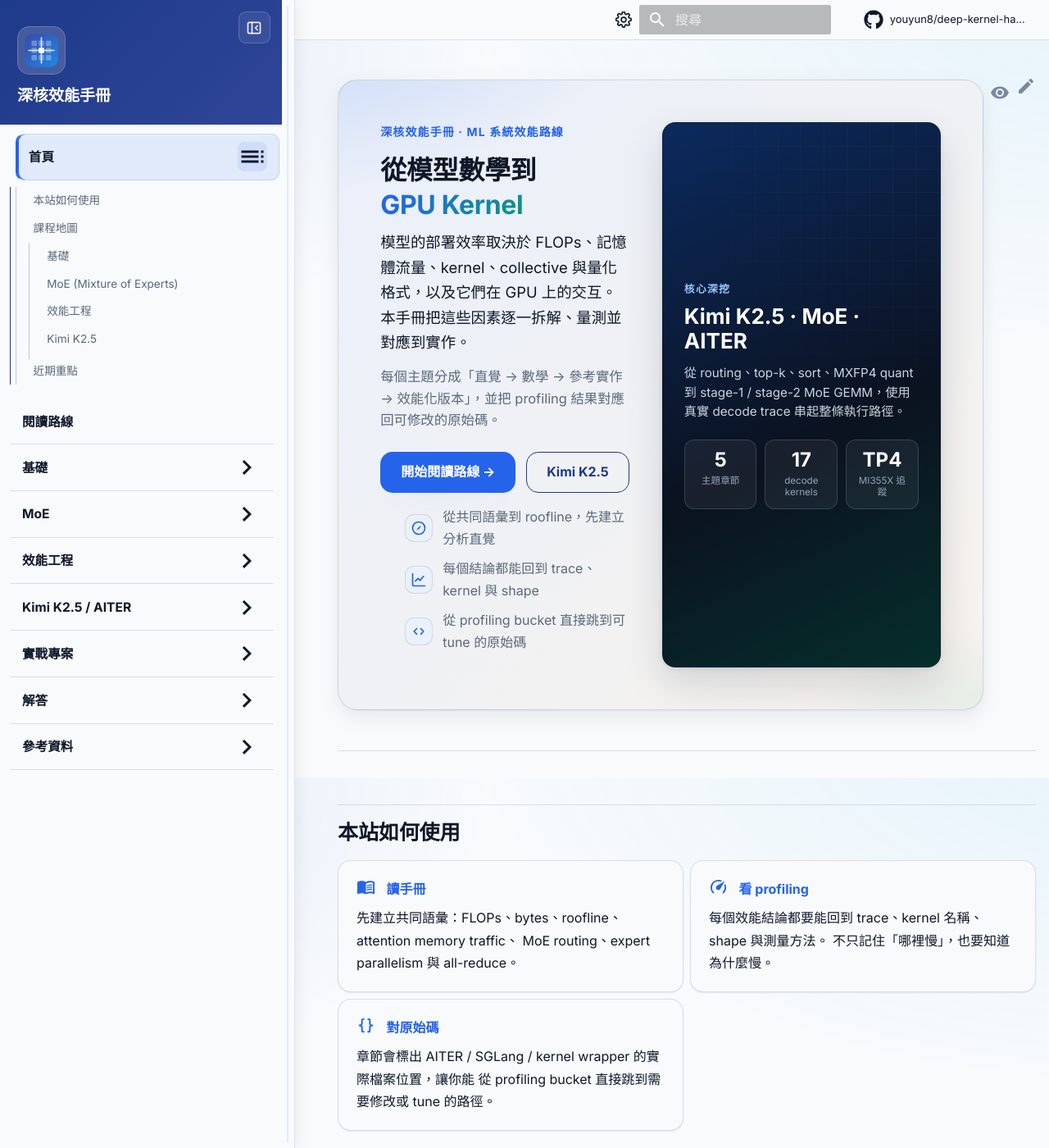
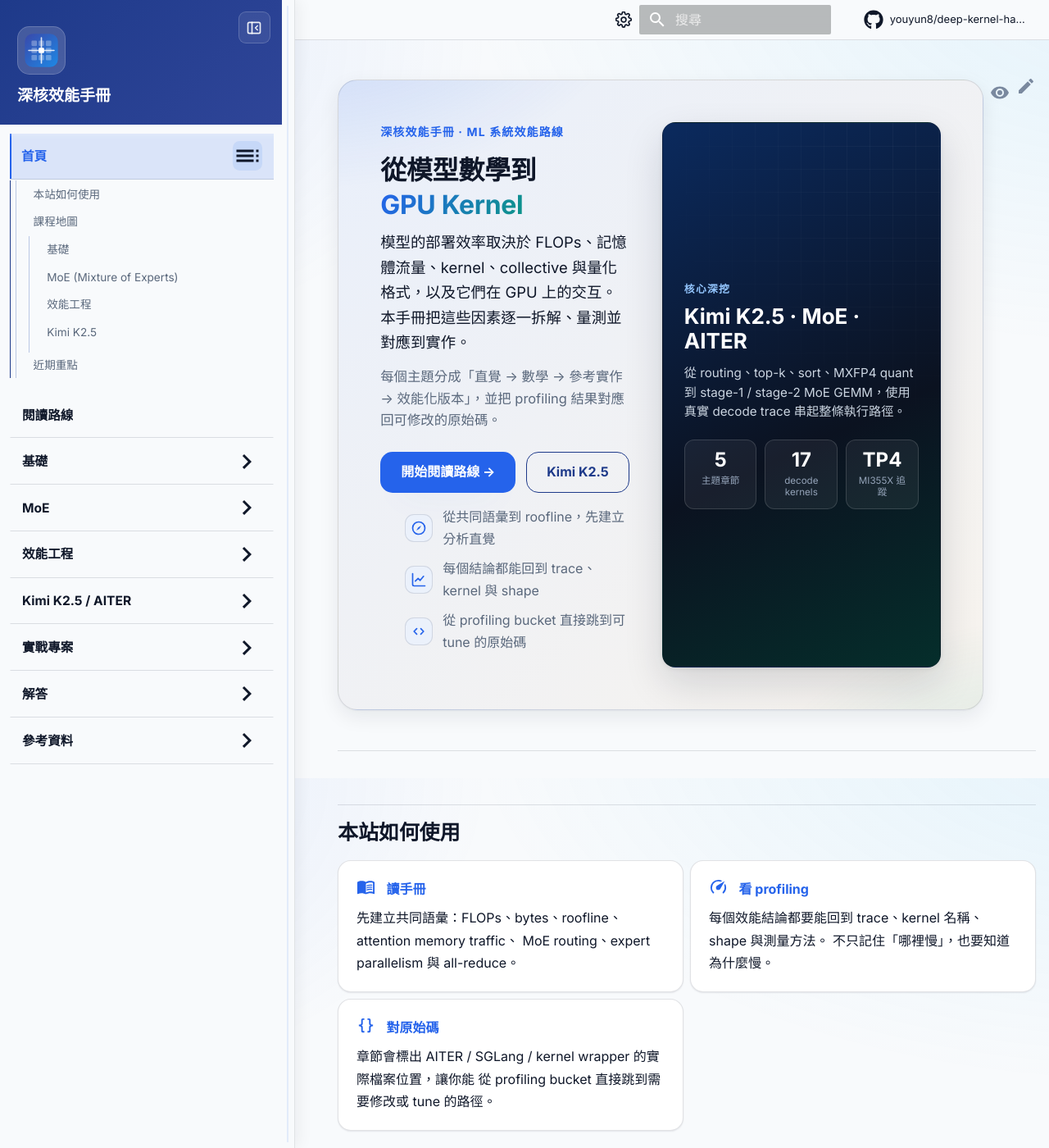
Before and after one commit to youyun8/deep-kernel-handbook, an MkDocs documentation site: the page built from docs/index.md, in a window 1280 px wide and 1400 px high. Shown: the whole window at 82% size. Built offline with MkDocs 1.6.1 and Material for MkDocs 9.7.7, drawn with Linux system fonts in a browser that asks for light colours; comment, search, counter and statistics services are not loaded.

Commit message:
style: cp-handbook card elevation + sidebar active left-bar
- Introduce an --ml-card surface token so cards read as raised: pure white
  over the slate-tinted background in light mode, and a lighter navy
  (hsl(222 39% 12%)) over the deep page background in dark mode, mirroring
  cp-handbook's elevated cards. Applied to .grid.cards, curriculum cards and
  the feature-card gradient.
- Rework the sidebar active style to cp-handbook's left blue border bar: blue
  rail, blue-tinted row and blue label for both the active section and the
  active page, replacing the floating rounded-box treatment on top-level
  items.

Co-Authored-By: Claude Opus 4.8 <noreply@anthropic.com>
Claude-Session: https://claude.ai/code/session_01NGvt6wug2KZPRKbQS9StBS

```diff
--- a/docs/stylesheets/extra.css
+++ b/docs/stylesheets/extra.css
@@ -166,6 +166,10 @@
   --md-default-fg-color--light: hsl(215 16% 42%);
   --md-default-fg-color--lighter: hsl(215 16% 55%);
   --md-default-fg-color--lightest: hsl(214 24% 80%);
+
+  /* Card surface sits one step above the page, like cp-handbook: pure white
+     over the slate-tinted background in light mode. */
+  --ml-card: hsl(0 0% 100%);
 }
 [data-md-color-scheme="slate"] {
   --md-primary-fg-color: #2563eb;
@@ -176,6 +180,10 @@
   --md-default-fg-color--light: hsl(216 18% 68%);
   --md-default-fg-color--lighter: hsl(216 16% 56%);
   --md-default-fg-color--lightest: hsl(216 16% 38%);
+
+  /* In dark mode the card is a lighter navy than the page, so it reads as
+     raised (cp-handbook card ≈ hsl(222 40% 11%) over a 7% background). */
+  --ml-card: hsl(222 39% 12%);
 }
 
 /* Dark-theme Mermaid colors compatible with a black page background. */
@@ -829,14 +837,15 @@
   color: var(--md-default-fg-color);
 }
 
-/* Active page: a restrained tinted row with a leading accent rail. */
+/* Active page: cp-handbook style — a blue left bar, blue-tinted row, and blue
+   label. */
 .md-nav__link--active,
 .md-nav__link[aria-current="page"] {
   position: relative;
-  border-color: color-mix(in srgb, var(--ml-accent-cool) 18%, transparent);
-  background: color-mix(in srgb, var(--ml-accent-cool) 10%, transparent);
-  color: var(--md-default-fg-color) !important;
-  font-weight: 500;
+  border-color: color-mix(in srgb, var(--ml-accent-cool) 22%, transparent);
+  background: color-mix(in srgb, var(--ml-accent-cool) 15%, transparent);
+  color: var(--ml-accent-cool) !important;
+  font-weight: 600;
 }
 
 .md-nav--primary .md-nav__item .md-nav__link--active,
@@ -894,14 +903,14 @@
   > .md-nav__list
   > .md-nav__item--active
   > .md-nav__container.md-nav__link {
-  margin: 0.42rem 0.34rem;
-  min-height: 2.45rem;
-  border: 1px solid color-mix(in srgb, var(--ml-accent-cool) 18%, transparent);
-  border-left-color: var(--ml-accent-cool);
-  border-left-width: 2px;
-  border-radius: 0.5rem;
-  background: color-mix(in srgb, var(--ml-accent-cool) 10%, transparent);
-  color: var(--md-default-fg-color);
+  margin: 0;
+  min-height: 2.75rem;
+  border: 0;
+  border-bottom: 1px solid var(--ml-border);
+  border-radius: 0;
+  background: color-mix(in srgb, var(--ml-accent-cool) 14%, transparent);
+  box-shadow: inset 2px 0 0 var(--ml-accent-cool);
+  color: var(--ml-accent-cool);
 }
 
 .md-sidebar--primary
@@ -1035,7 +1044,7 @@
   border: 1px solid var(--ml-border);
   border-radius: var(--ml-radius);
   padding: 1rem 1.1rem;
-  background: var(--md-default-bg-color);
+  background: var(--ml-card);
   box-shadow: var(--ml-shadow-sm);
   transition:
     transform 180ms ease,
@@ -1393,7 +1402,7 @@ figure > figcaption {
   padding: 1.15rem;
   border: 1px solid var(--ml-border);
   border-radius: var(--ml-radius);
-  background: var(--md-default-bg-color);
+  background: var(--ml-card);
   box-shadow: var(--ml-shadow-sm);
   transition:
     transform 180ms ease,
@@ -1411,8 +1420,8 @@ figure > figcaption {
   border-color: color-mix(in srgb, var(--ml-accent-cool) 40%, var(--ml-border));
   background: linear-gradient(
     180deg,
-    color-mix(in srgb, var(--ml-accent-cool) 9%, var(--md-default-bg-color)),
-    var(--md-default-bg-color)
+    color-mix(in srgb, var(--ml-accent-cool) 9%, var(--ml-card)),
+    var(--ml-card)
   );
 }
 
```
